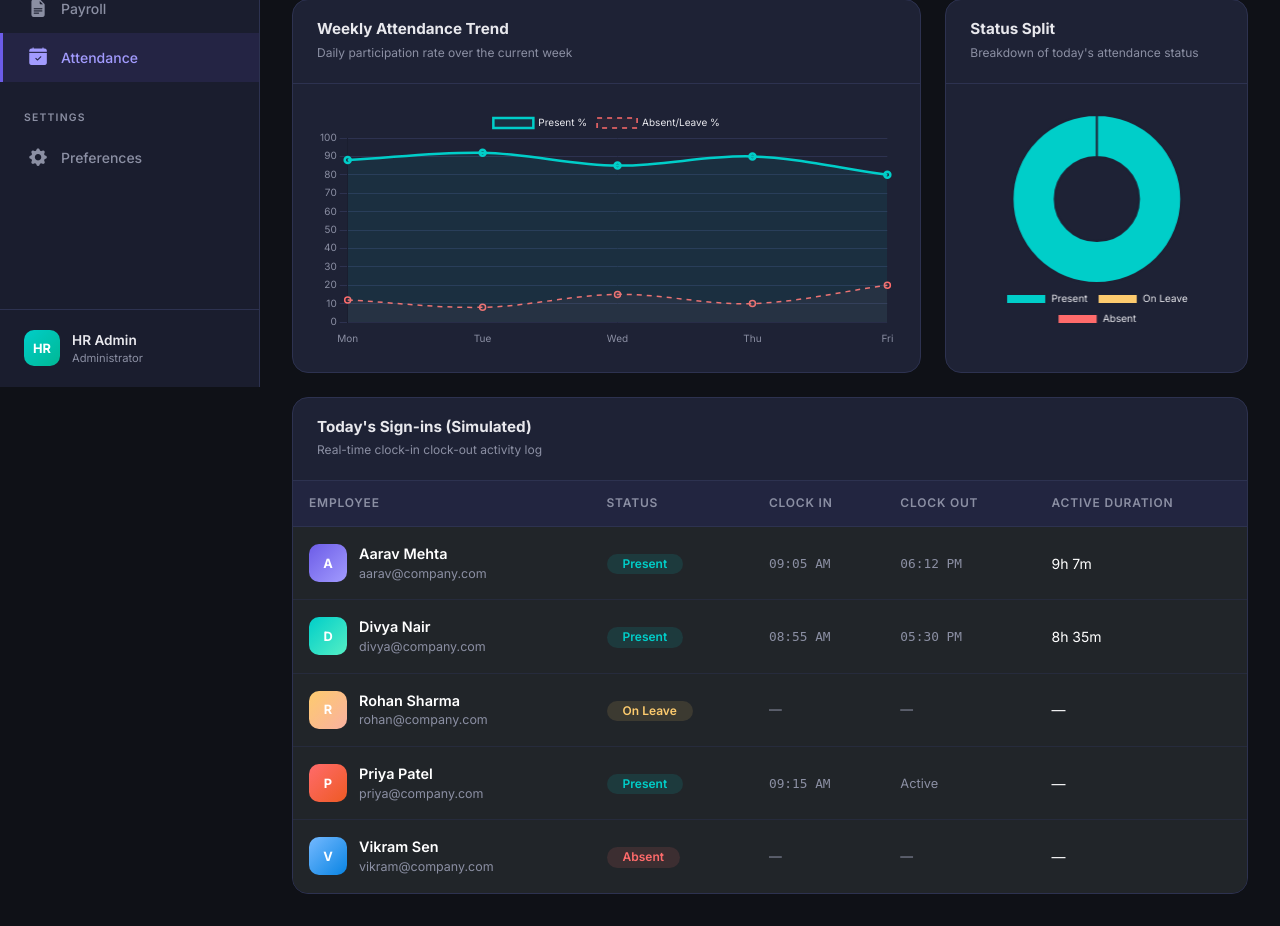
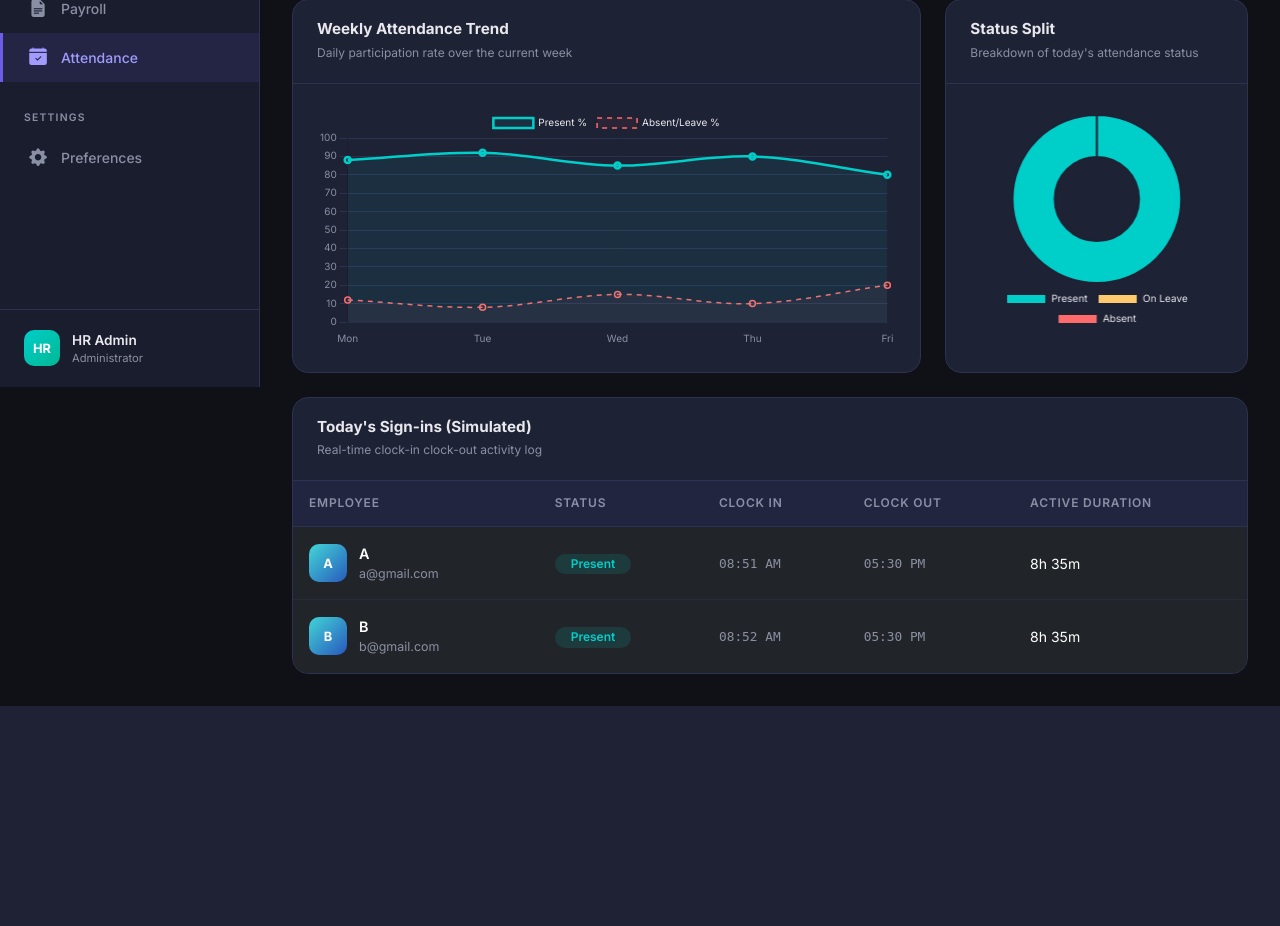
Before and after one commit to blackoffer-ramsaheb/django-demo-project, a Django app: page /attendance/ in a window 1280 px wide. Shown: the part 413-1339 px from the top of the page. After the commit the page ends 1119 px from the top, so only its background shows below. Run offline with Django 5.2, Linux system fonts and the light colour scheme; data comes from the database, SQL or seed files in the repository.

Commit message:
added deployment config, requirements, and fixed attendance simulation

```diff
--- a/employee_management/settings.py
+++ b/employee_management/settings.py
@@ -25,7 +25,7 @@ SECRET_KEY = "django-insecure-hav^@i7r5-6!0((dl5g^h-rj@u)k7ax)7#imsy6+u$y!1wqel=
 # SECURITY WARNING: don't run with debug turned on in production!
 DEBUG = True
 
-ALLOWED_HOSTS = []
+ALLOWED_HOSTS = ["*"]
 
 
 # Application definition
--- a/employees/views.py
+++ b/employees/views.py
@@ -145,8 +145,12 @@ def payroll(request):
     return render(request, 'payroll.html', context)
 
 def attendance(request):
-    total_employees = Employee.objects.count()
-    return render(request, 'attendance.html', {'total_employees': total_employees})
+    employees = Employee.objects.all()
+    total_employees = employees.count()
+    return render(request, 'attendance.html', {
+        'employees': employees,
+        'total_employees': total_employees
+    })
 
 def preferences(request):
     return render(request, 'preferences.html')
--- /dev/null
+++ b/requirements.txt
@@ -0,0 +1,2 @@
+Django>=5.0,<6.0
+gunicorn>=21.0
--- a/templates/attendance.html
+++ b/templates/attendance.html
@@ -119,101 +119,65 @@
                     </tr>
                 </thead>
                 <tbody>
+                    {% for emp in employees %}
                     <tr>
                         <td>
                             <div class="emp-info">
-                                <div class="emp-avatar" style="background: linear-gradient(135deg, #6c5ce7, #a29bfe);">A</div>
+                                <div class="emp-avatar" style="background: linear-gradient(135deg, hsl({{ forloop.counter0|add:'180' }}, 65%, 55%), hsl({{ forloop.counter0|add:'220' }}, 65%, 45%));">
+                                    {{ emp.name|make_list|first }}
+                                </div>
                                 <div>
-                                    <div class="emp-name">Aarav Mehta</div>
-                                    <div class="emp-email">aarav@company.com</div>
+                                    <div class="emp-name">{{ emp.name }}</div>
+                                    <div class="emp-email">{{ emp.email }}</div>
                                 </div>
                             </div>
                         </td>
                         <td>
+                            {% if forloop.counter|divisibleby:5 %}
+                            <span class="badge rounded-pill px-3 py-1.5" style="background: rgba(255, 107, 107, 0.12); color: var(--accent-danger); font-weight: 600; font-size: 0.75rem;">
+                                Absent
+                            </span>
+                            {% elif forloop.counter|divisibleby:4 %}
+                            <span class="badge rounded-pill px-3 py-1.5" style="background: rgba(253, 203, 110, 0.12); color: var(--accent-warning); font-weight: 600; font-size: 0.75rem;">
+                                On Leave
+                            </span>
+                            {% else %}
                             <span class="badge rounded-pill px-3 py-1.5" style="background: rgba(0, 206, 201, 0.12); color: var(--accent-success); font-weight: 600; font-size: 0.75rem;">
                                 Present
                             </span>
+                            {% endif %}
                         </td>
-                        <td style="font-family: monospace; font-size: 0.8rem; color: var(--text-secondary);">09:05 AM</td>
-                        <td style="font-family: monospace; font-size: 0.8rem; color: var(--text-secondary);">06:12 PM</td>
-                        <td>9h 7m</td>
-                    </tr>
-                    <tr>
-                        <td>
-                            <div class="emp-info">
-                                <div class="emp-avatar" style="background: linear-gradient(135deg, #00cec9, #55efc4);">D</div>
-                                <div>
-                                    <div class="emp-name">Divya Nair</div>
-                                    <div class="emp-email">divya@company.com</div>
-                                </div>
-                            </div>
+                        <td style="font-family: monospace; font-size: 0.8rem; color: var(--text-secondary);">
+                            {% if forloop.counter|divisibleby:5 or forloop.counter|divisibleby:4 %}
+                            —
+                            {% else %}
+                            08:{% if forloop.counter < 10 %}5{{ forloop.counter }}{% else %}{{ forloop.counter|add:"30" }}{% endif %} AM
+                            {% endif %}
+                        </td>
+                        <td style="font-family: monospace; font-size: 0.8rem; color: var(--text-secondary);">
+                            {% if forloop.counter|divisibleby:5 or forloop.counter|divisibleby:4 %}
+                            —
+                            {% elif forloop.counter|divisibleby:3 %}
+                            Active
+                            {% else %}
+                            05:30 PM
+                            {% endif %}
                         </td>
                         <td>
-                            <span class="badge rounded-pill px-3 py-1.5" style="background: rgba(0, 206, 201, 0.12); color: var(--accent-success); font-weight: 600; font-size: 0.75rem;">
-                                Present
-                            </span>
+                            {% if forloop.counter|divisibleby:5 or forloop.counter|divisibleby:4 or forloop.counter|divisibleby:3 %}
+                            —
+                            {% else %}
+                            8h 35m
+                            {% endif %}
                         </td>
-                        <td style="font-family: monospace; font-size: 0.8rem; color: var(--text-secondary);">08:55 AM</td>
-                        <td style="font-family: monospace; font-size: 0.8rem; color: var(--text-secondary);">05:30 PM</td>
-                        <td>8h 35m</td>
                     </tr>
+                    {% empty %}
                     <tr>
-                        <td>
-                            <div class="emp-info">
-                                <div class="emp-avatar" style="background: linear-gradient(135deg, #fdcb6e, #fab1a0);">R</div>
-                                <div>
-                                    <div class="emp-name">Rohan Sharma</div>
-                                    <div class="emp-email">rohan@company.com</div>
-                                </div>
-                            </div>
+                        <td colspan="5" class="text-center py-4 text-secondary">
+                            No employees onboarded yet. Add employees to generate attendance logs.
                         </td>
-                        <td>
-                            <span class="badge rounded-pill px-3 py-1.5" style="background: rgba(253, 203, 110, 0.12); color: var(--accent-warning); font-weight: 600; font-size: 0.75rem;">
-                                On Leave
-                            </span>
-                        </td>
-                        <td style="color: var(--text-secondary); font-size: 0.8rem;">—</td>
-                        <td style="color: var(--text-secondary); font-size: 0.8rem;">—</td>
-                        <td>—</td>
                     </tr>
-                    <tr>
-                        <td>
-                            <div class="emp-info">
-                                <div class="emp-avatar" style="background: linear-gradient(135deg, #ff6b6b, #ee5a24);">P</div>
-                                <div>
-                                    <div class="emp-name">Priya Patel</div>
-                                    <div class="emp-email">priya@company.com</div>
-                                </div>
-                            </div>
-                        </td>
-                        <td>
-                            <span class="badge rounded-pill px-3 py-1.5" style="background: rgba(0, 206, 201, 0.12); color: var(--accent-success); font-weight: 600; font-size: 0.75rem;">
-                                Present
-                            </span>
-                        </td>
-                        <td style="font-family: monospace; font-size: 0.8rem; color: var(--text-secondary);">09:15 AM</td>
-                        <td style="color: var(--text-secondary); font-size: 0.8rem;">Active</td>
-                        <td>—</td>
-                    </tr>
-                    <tr>
-                        <td>
-                            <div class="emp-info">
-                                <div class="emp-avatar" style="background: linear-gradient(135deg, #74b9ff, #0984e3);">V</div>
-                                <div>
-                                    <div class="emp-name">Vikram Sen</div>
-                                    <div class="emp-email">vikram@company.com</div>
-                                </div>
-                            </div>
-                        </td>
-                        <td>
-                            <span class="badge rounded-pill px-3 py-1.5" style="background: rgba(255, 107, 107, 0.12); color: var(--accent-danger); font-weight: 600; font-size: 0.75rem;">
-                                Absent
-                            </span>
-                        </td>
-                        <td style="color: var(--text-secondary); font-size: 0.8rem;">—</td>
-                        <td style="color: var(--text-secondary); font-size: 0.8rem;">—</td>
-                        <td>—</td>
-                    </tr>
+                    {% endfor %}
                 </tbody>
             </table>
         </div>
```
Also changed, not shown: 1 other file.
